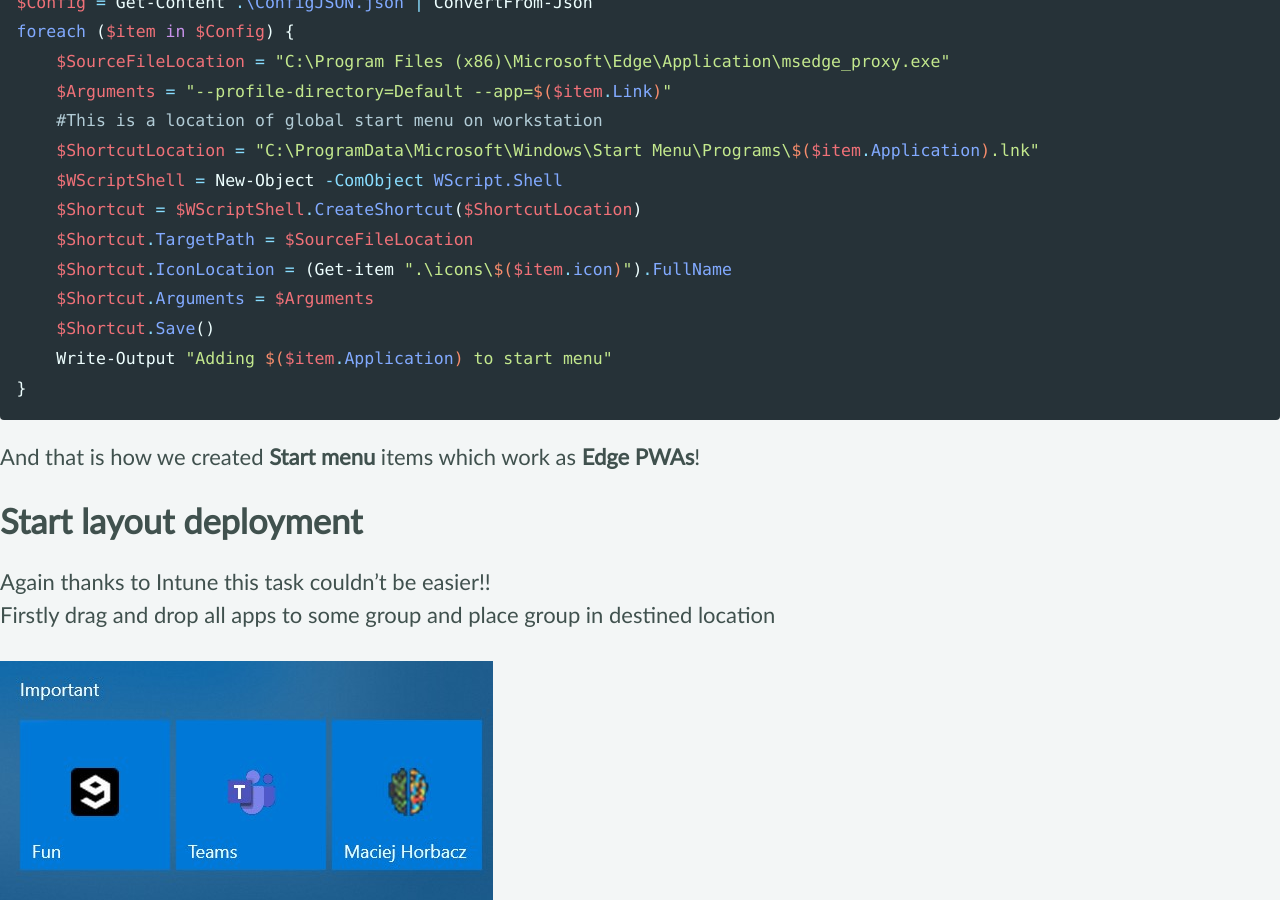
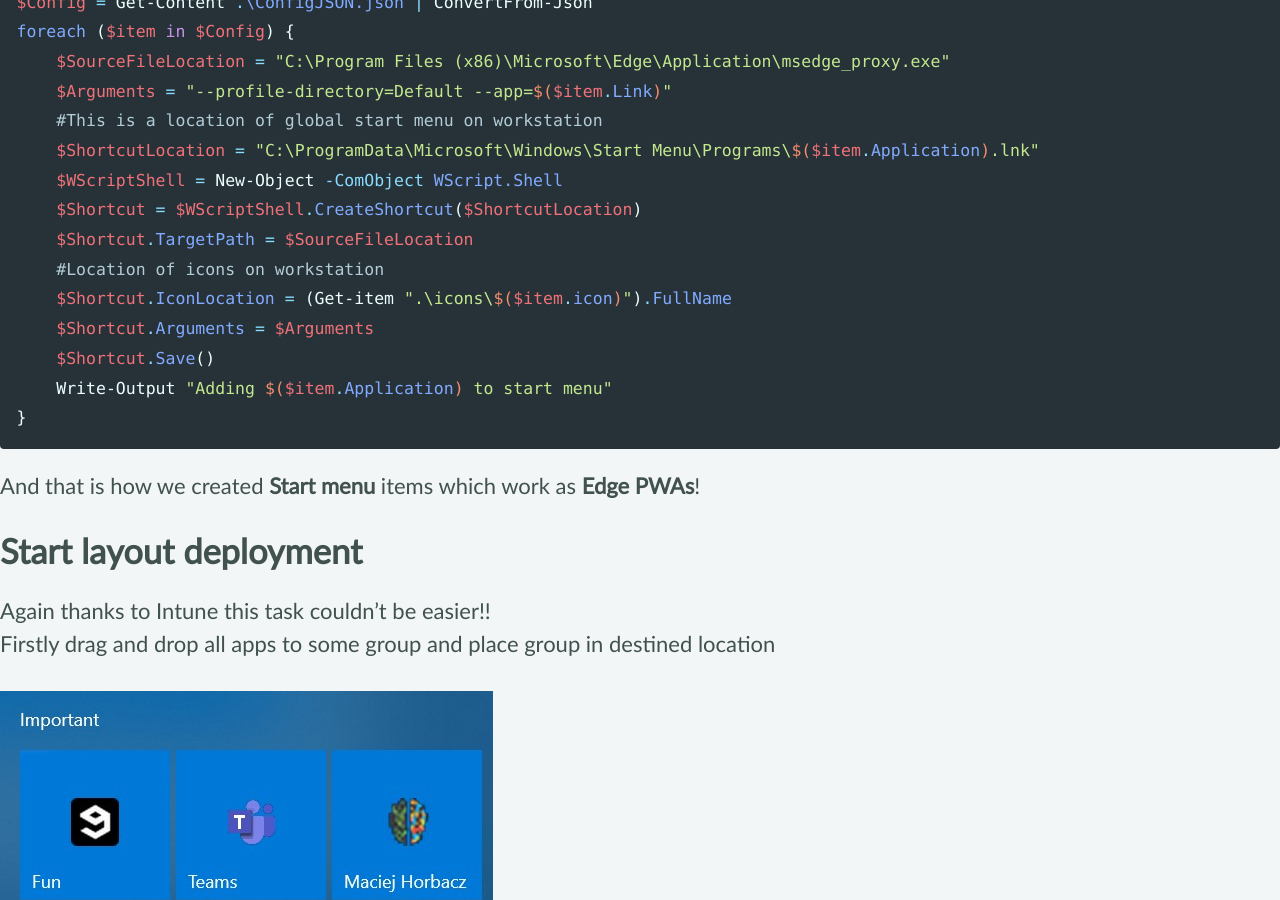
Before and after one commit to UniverseCitiz3n/UniverseCitiz3n.github.io, a Jekyll site: the page built from _posts/2020-04-03-Chromium-Edge-PWAs.md, in a window 1280 px wide and 900 px high, scrolled down 3774 px. Built offline with Jekyll 4.4.1, drawn with Linux system fonts in a browser that asks for light colours; cached includes are drawn as plain includes; nearby versions of some CDN libraries; our own code applies the rules of GitHub Pages for plain Markdown files; comment, search, counter and statistics services are not loaded.

Commit message:
comment change

```diff
--- a/_posts/2020-04-03-Chromium-Edge-PWAs.md
+++ b/_posts/2020-04-03-Chromium-Edge-PWAs.md
@@ -86,6 +86,7 @@ foreach ($item in $Config) {
     $WScriptShell = New-Object -ComObject WScript.Shell
     $Shortcut = $WScriptShell.CreateShortcut($ShortcutLocation)
     $Shortcut.TargetPath = $SourceFileLocation
+    #Location of icons on workstation
     $Shortcut.IconLocation = (Get-item ".\icons\$($item.icon)").FullName
     $Shortcut.Arguments = $Arguments
     $Shortcut.Save()
```
